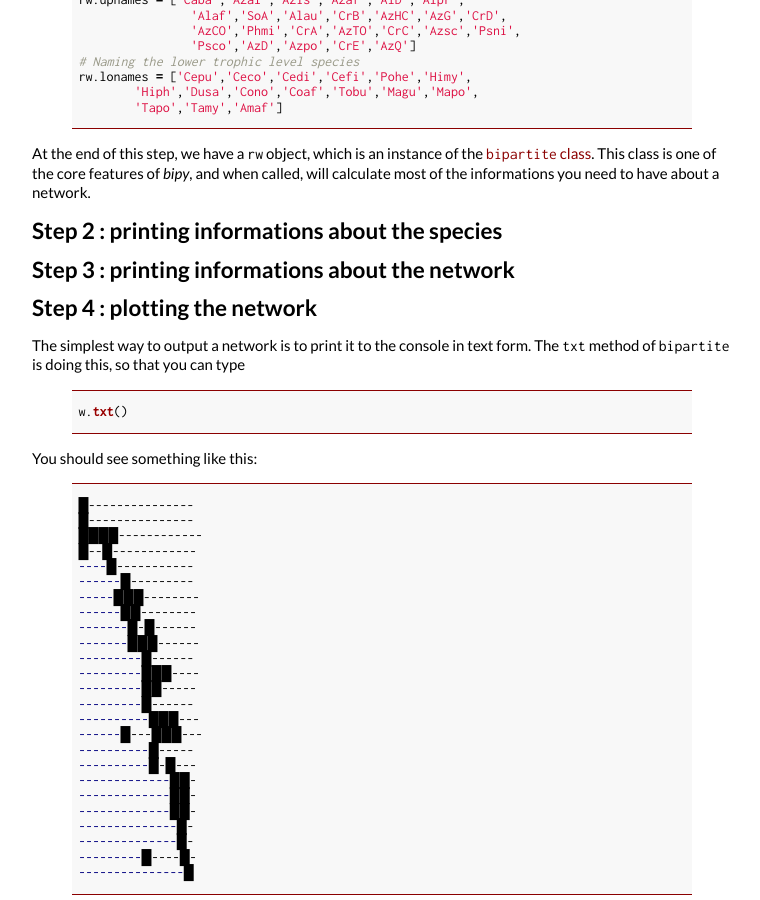
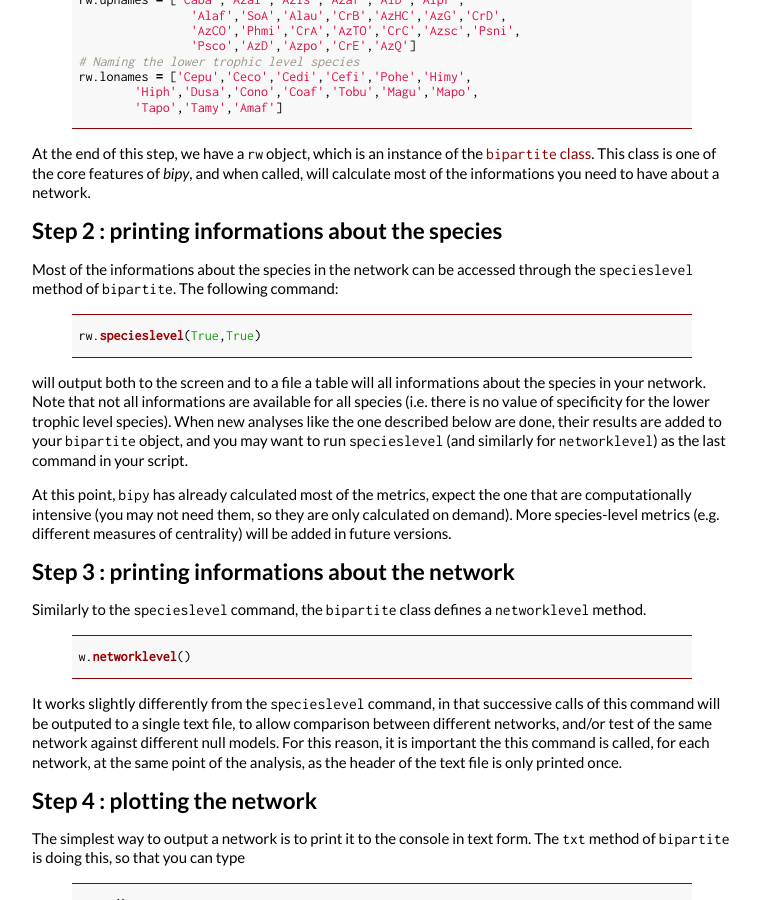
Before and after one commit to tpoisot/bipy, a Jekyll site: the page built from tutorial/index.md, in a window 1280 px wide and 900 px high, scrolled down 505 px. Shown: the whole window, without its empty margins (358-1118 px from the left). Built offline with Jekyll 4.4.1, drawn with Linux system fonts in a browser that asks for light colours; some of the changed text lies outside the part shown.

Commit message:
tutorial updated

```diff
--- a/tutorial/index.md
+++ b/tutorial/index.md
@@ -35,7 +35,25 @@ At the end of this step, we have a `rw` object, which is an instance of the [`bi
 
 ## Step 2 : printing informations about the species
 
+Most of the informations about the species in the network can be accessed through the `specieslevel` method of `bipartite`. The following command:
+
+{% highlight python %}
+rw.specieslevel(True,True)
+{% endhighlight %}
+
+will output both to the screen and to a file a table will all informations about the species in your network. Note that not all informations are available for all species (i.e. there is no value of specificity for the lower trophic level species). When new analyses like the one described below are done, their results are added to your `bipartite` object, and you may want to run `specieslevel` (and similarly for `networklevel`) as the last command in your script.
+
+At this point, `bipy` has already calculated most of the metrics, expect the one that are computationally intensive (you may not need them, so they are only calculated on demand). More species-level metrics (e.g. different measures of centrality) will be added in future versions.
+
 ## Step 3 : printing informations about the network
+
+Similarly to the `specieslevel` command, the `bipartite` class defines a `networklevel` method.
+
+{% highlight python %}
+w.networklevel()
+{% endhighlight %}
+
+It works slightly differently from the `specieslevel` command, in that successive calls of this command will be outputed to a single text file, to allow comparison between different networks, and/or test of the same network against different null models. For this reason, it is important the this command is called, for each network, at the same point of the analysis, as the header of the text file is only printed once.
 
 ## Step 4 : plotting the network
 
```
Also changed, not shown: other parts of tutorial/index.md (+4 -2 lines).
